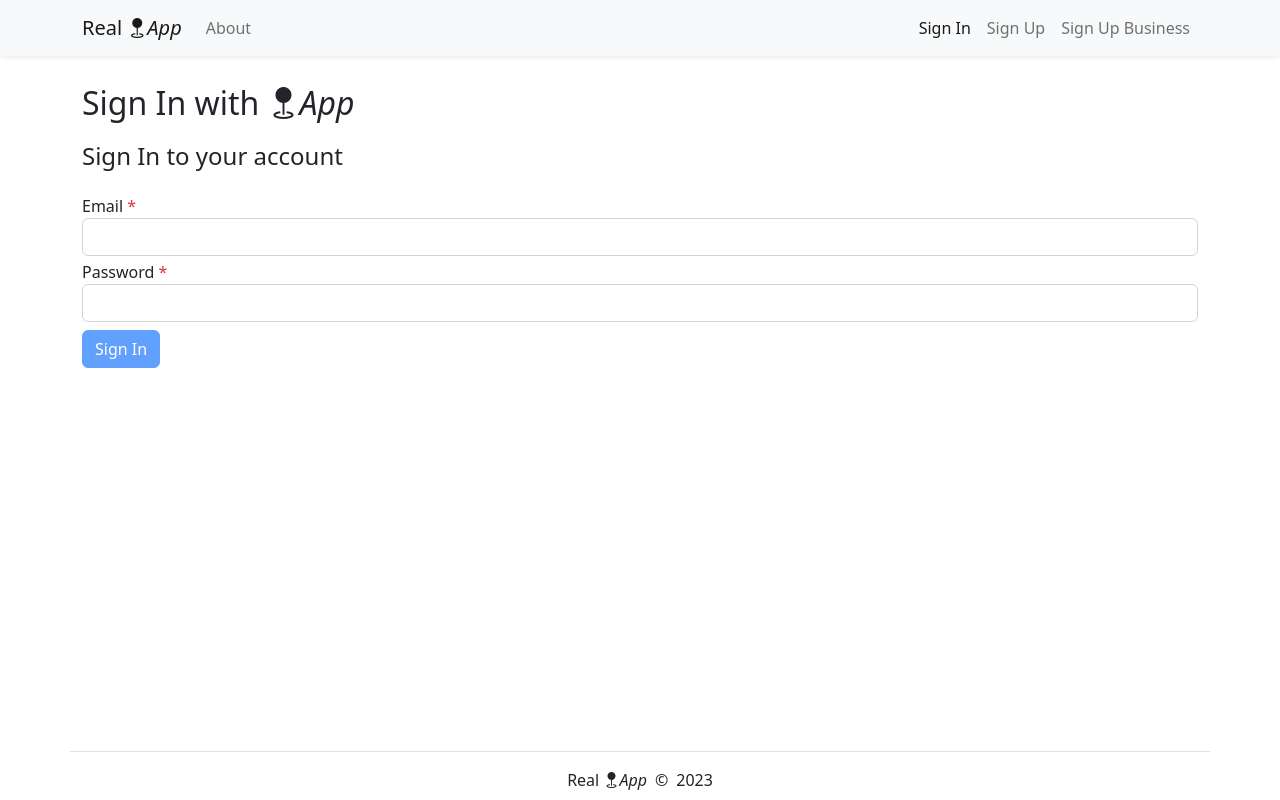
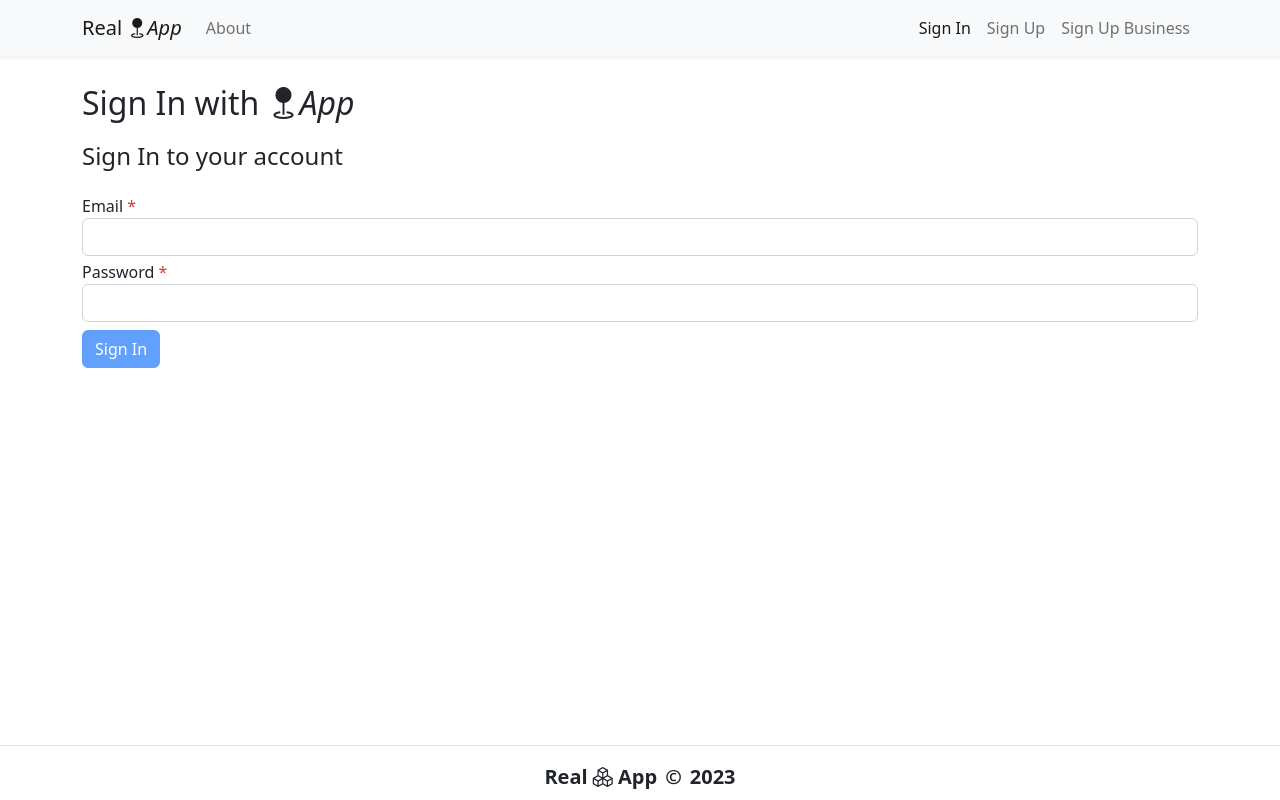
Before and after one commit to AndreyVekselman/Real_app_React_summary_project_v2.0, a React (Create React App) app in the folder real-app-front/: page /sign-in in a window 1280 px wide. Built offline with nearby package versions, Linux system fonts and the light colour scheme.

Commit message:
update footer

```diff
--- a/real-app-front/src/components/footer.jsx
+++ b/real-app-front/src/components/footer.jsx
@@ -1,10 +1,10 @@
 const Footer = () => {
   return (
-    <footer className="container border-top pt-3 py-2 text-center">
+    <footer className="border-top pt-3 py-2 text-center fw-bold fs-5">
       <span>
-        Real <i className="i bi bi-geo-fill ">App</i>
+        Real <i className="bi bi-boxes "></i> App
       </span>
-      <span className="mx-2">&copy;</span>
+      <span className="mx-2 ">&copy;</span>
       <span>{new Date().getFullYear()}</span>
     </footer>
   );
```
